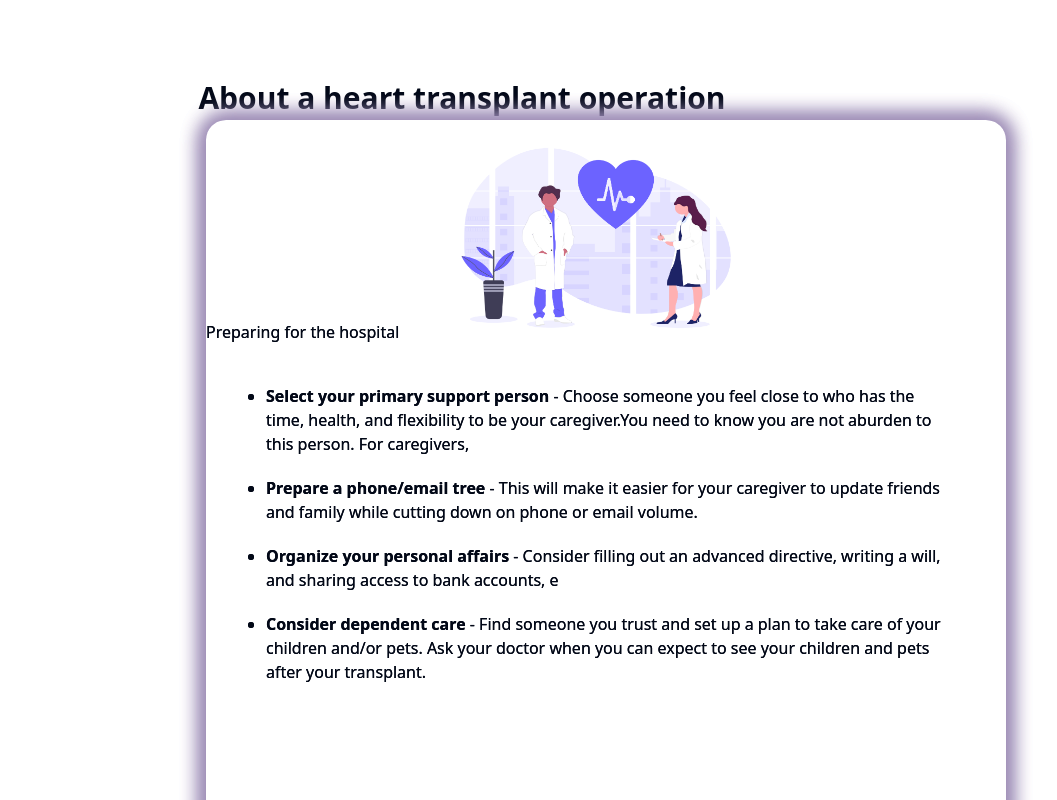
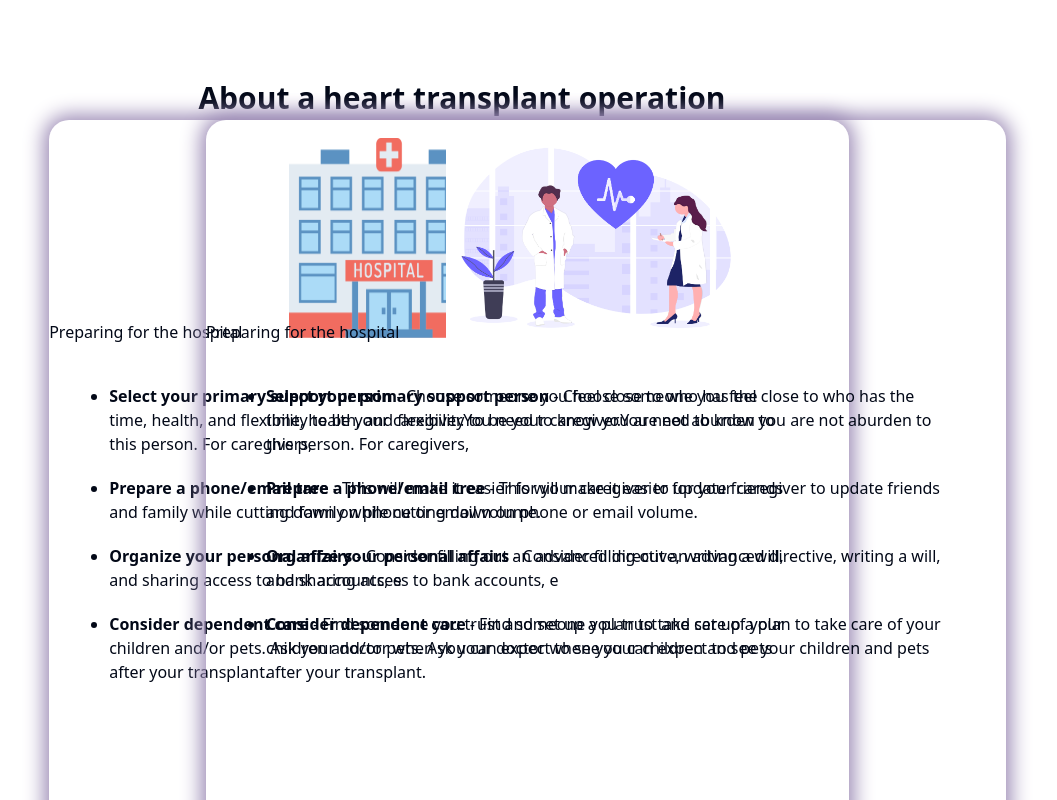
Before and after one commit to elhanbthomas/SHOWDOWN, a React (Vite) app in the folder frontend_homepage/: page / in a window 1280 px wide. Shown: the part 640-1440 px from the top of the page, without its empty margins (178-1235 px from the left). Built offline with nearby package versions, Linux system fonts and the light colour scheme.

Commit message:
animation_added_in_about_organ

```diff
--- a/frontend_homepage/src/components/organs/heart.css
+++ b/frontend_homepage/src/components/organs/heart.css
@@ -51,7 +51,12 @@ font-weight: 900;
 
 }
 .transplant_prepare_final{
-    position: absolute;
-    left:30vw;
+
 
 }
+.transplant_prepare_flex_{
+    position: absolute;
+    display: flex;
+    width:98vw;
+    justify-content: center;
+}
--- a/frontend_homepage/src/components/organs/heart.jsx
+++ b/frontend_homepage/src/components/organs/heart.jsx
@@ -25,6 +25,7 @@ function Heart(){
 
      const animation1= useRef(null); // Ref to hold the animation instance
      const animation2= useRef(null);
+     const [inner_width,set_inner]=useState(window.inner_width)
      const [visible_trans,set_visible_trans]=useState("transplant_prepare")
 
 
@@ -37,19 +38,34 @@ function Heart(){
           })
          console.log("hi")
         set_visible_trans("transplant_prepare_not_visible")
+        prepare2.current.style.left="-70vw"
         console.log("hi", prepare2.current.style.left)
-        prepare2.current.style.left = '0vw'; // Set the left position to 100px
-
-
+        console.log((prepare2.current.offsetLeft))
+        const viewportWidth = window.innerWidth; // Get the width of the viewport in pixels
+             let pxx=(119/ 100) * viewportWidth-420; // Convert vw to pixels
+           console.log(pxx)
         animation1.current.add({
 
           targets:prepare2.current,
-          translateX:['-10vw','25vw'],
+          translateX:['0px',pxx],
           duration:2000,
+          complete: function(anim) {
+            // This function will be called after the animation completes
+            console.log("Animation completed");
+            prepare2.current.style.left="50vw" - "420px"
 
+
+          }
           })
 
+
        }
+       const handleResize = () => {
+        handle_prepare();
+      };
+       window.addEventListener('resize', handleResize);
+
+
 
 return(
 
@@ -86,8 +102,8 @@ The heart is a strong and muscular organ that is about the size of a fist in adu
 About a heart transplant operation
 
 </div>
-
-<div ref={prepare1} className='transplant_prepare_final' ><Transplant  list_items={list_items} visible={visible_trans}/></div>
+<div className='transplant_prepare_flex_'>
+<div ref={prepare1} className='transplant_prepare_final' ><Transplant  list_items={list_items} visible={visible_trans}/></div></div>
 <div ref={prepare2}  className='procedure_prepare'><Procedure  list_items={list_items}/></div>
 
 
```
